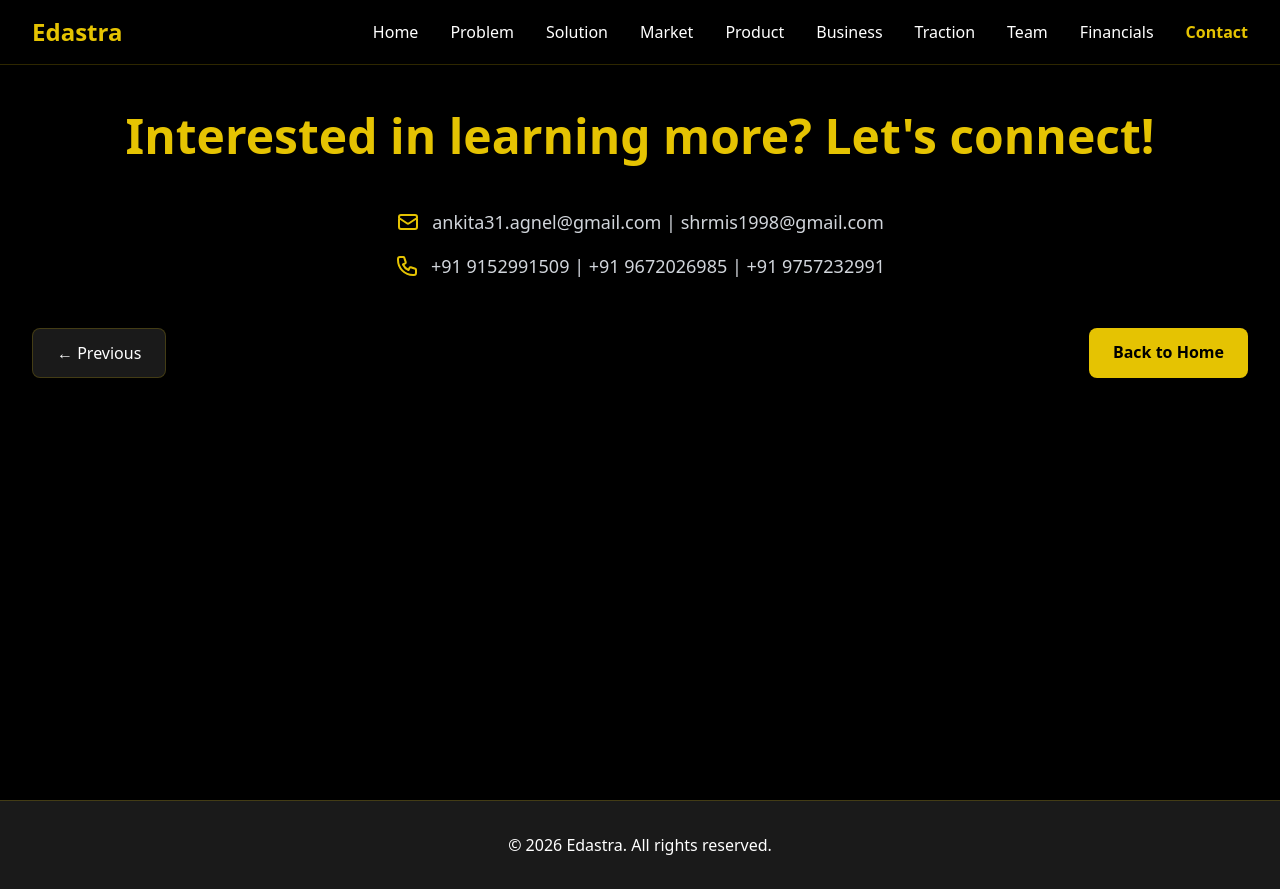
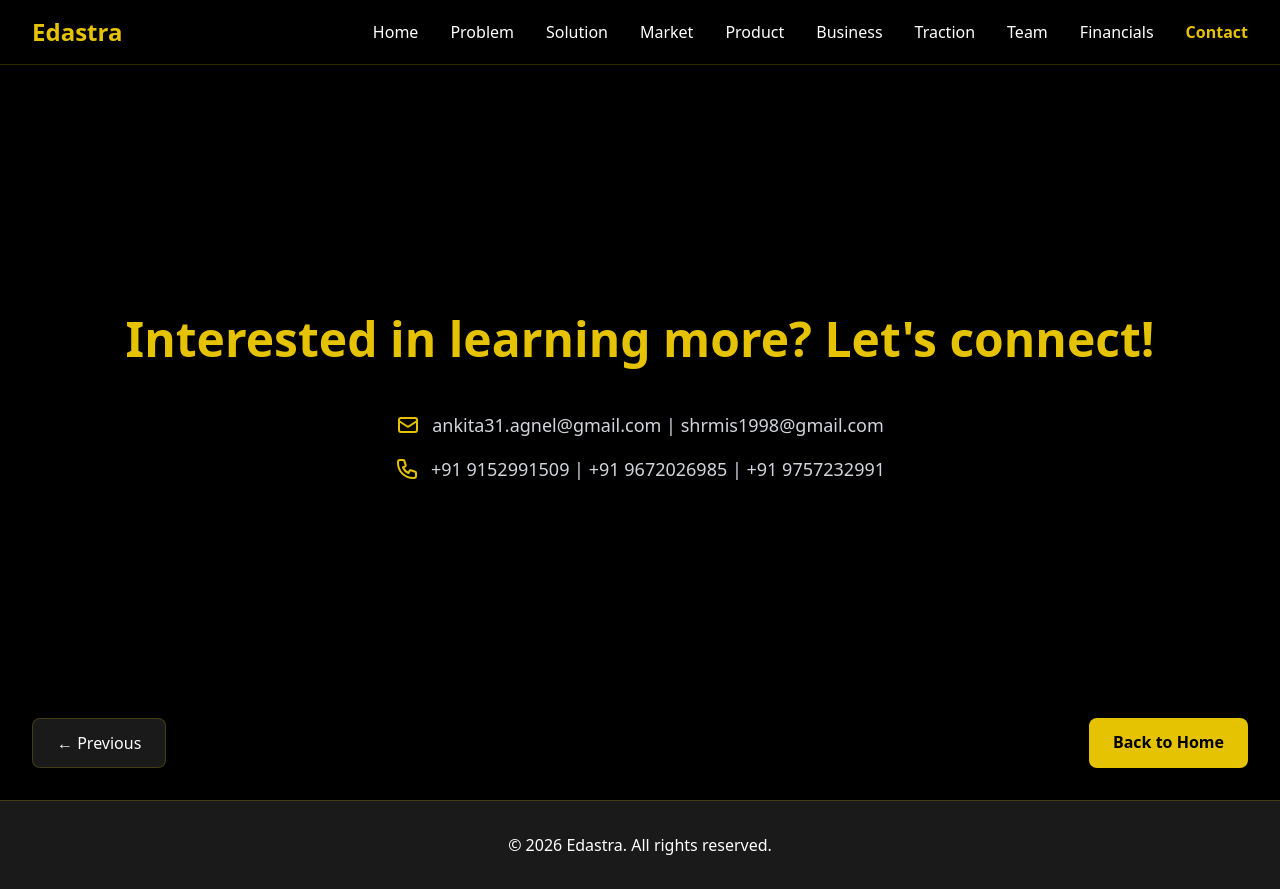
Before and after one commit to shreejanmishra/edastraPitch, a React (Vite) app: page /contact in a window 1280 px wide. Built offline with nearby package versions, Linux system fonts and the light colour scheme.

Commit message:
contact page fix 2

```diff
--- a/src/pages/Contact.jsx
+++ b/src/pages/Contact.jsx
@@ -3,14 +3,14 @@
 
 const Contact = () => {
   return (
-    <div className="min-h-screen pt-20 pb-16 bg-black">
-      <div className="section-container">
-        <h1 className="text-4xl md:text-5xl font-bold text-center mb-12 mt-8 text-primary">
+    <div className="min-h-screen pt-20 bg-black flex flex-col">
+      <div className="section-container flex-grow flex flex-col justify-center">
+        <div className="text-center">
+          <h1 className="text-4xl md:text-5xl font-bold mb-12 text-primary">
             Interested in learning more? Let's connect!
           </h1>
 
-
-        <div className="max-w-2xl mx-auto text-center mt-12">
+          <div className="max-w-2xl mx-auto">
             <div className="space-y-4 text-lg">
               <p className="flex items-center justify-center">
                 <svg
@@ -46,8 +46,11 @@
               </p>
             </div>
           </div>
+        </div>
+      </div>
 
-        <div className="flex justify-between mt-12">
+      <div className="w-full px-4 sm:px-6 lg:px-8 pb-8">
+        <div className="flex justify-between">
           <Link
             to="/financials"
             className="px-6 py-3 bg-dark-lighter border border-primary/20 text-white rounded-lg hover:bg-dark-light hover:border-primary/40 transition-all"
```
Lines whose indentation alone changed are shown as unchanged.
